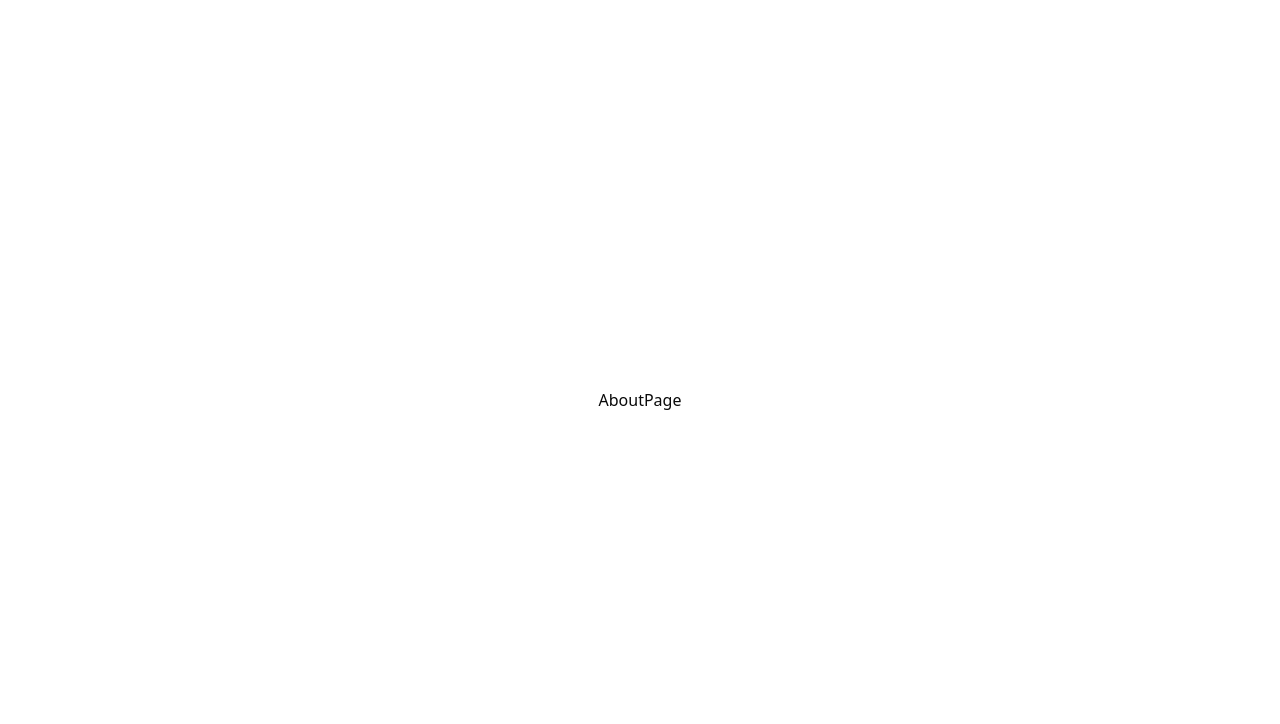
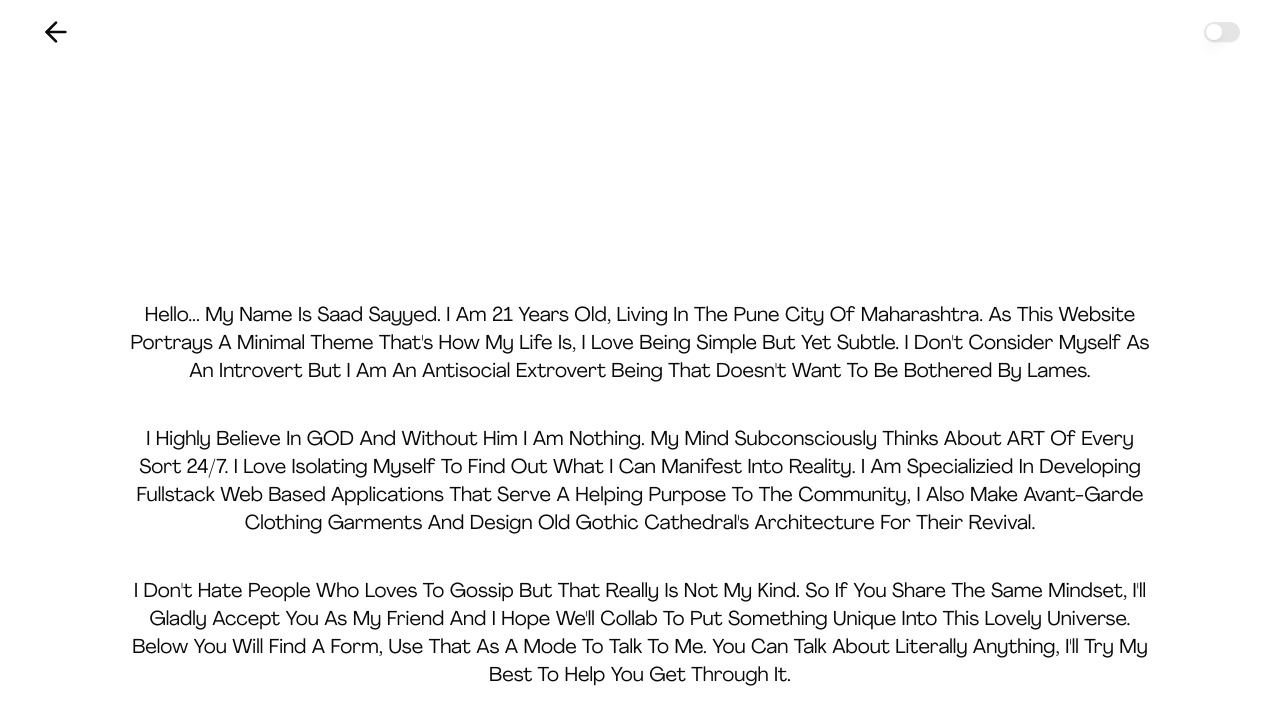
Before and after one commit to saadtresayyed10/minimal-portfolio, a Next.js app: page /about in a window 1280 px wide. Shown: the top 724 px of the page. Built offline with nearby package versions, Linux system fonts and the light colour scheme.

Commit message:
About page content done

```diff
--- /dev/null
+++ b/app/(about)/about/_components/NestNav.tsx
@@ -0,0 +1,18 @@
+import { ThemeSwitch } from "@/components/ui/switch";
+import { ArrowLeft } from "lucide-react";
+import Link from "next/link";
+
+const NestNav = () => {
+  return (
+    <div className="flex justify-between items-center lg:px-10 px-6 py-4 w-full">
+      <Link href="/">
+        <ArrowLeft className="w-8 h-8" />
+      </Link>
+      <div className="flex justify-center items-center flex-col gap-y-2">
+        <ThemeSwitch />
+      </div>
+    </div>
+  );
+};
+
+export default NestNav;
--- /dev/null
+++ b/app/(about)/about/layout.tsx
@@ -0,0 +1,14 @@
+import NestNav from "./_components/NestNav";
+
+const LayoutAbout = ({ children }: { children: React.ReactNode }) => {
+  return (
+    <div>
+      <header className="sticky top-0 z-50">
+        <NestNav />
+      </header>
+      <main>{children}</main>
+    </div>
+  );
+};
+
+export default LayoutAbout;
--- a/app/(about)/about/page.tsx
+++ b/app/(about)/about/page.tsx
@@ -1,7 +1,31 @@
+import Link from "next/link";
+
 const AboutPage = () => {
   return (
-    <div className="flex flex-col lg:gap-y-10 justify-center items-center w-full min-h-screen">
-      AboutPage
+    <div className="flex flex-col lg:gap-y-10 justify-center items-center w-full min-h-screen lg:text-xl font-medium capitalize text-center font-agrandir">
+      <h4 className="lg:w-[80%] lg:mt-16">
+        hello... my name is Saad Sayyed. I am 21 years old, living in the Pune
+        city of Maharashtra. As this website portrays a minimal theme
+        that&apos;s how my life is, I love being simple but yet subtle. I
+        don&apos;t consider myself as an introvert but I am an antisocial
+        extrovert being that doesn&apos;t want to be bothered by lames.
+      </h4>
+      <h4 className="lg:w-[80%]">
+        I highly believe in GOD and without him I am nothing. My mind
+        subconsciously thinks about ART of every sort 24/7. I love isolating
+        myself to find out what I can manifest into reality. I am specializied
+        in developing fullstack web based applications that serve a helping
+        purpose to the community, I also make avant-garde clothing garments and
+        design old gothic cathedral&apos;s architecture for their revival.
+      </h4>
+      <h4 className="lg:w-[80%]">
+        I don&apos;t hate people who loves to gossip but that really is not my
+        kind. So if you share the same mindset, I&apos;ll gladly accept you as
+        my friend and I hope we&apos;ll collab to put something unique into this
+        lovely universe. Below you will find a form, use that as a mode to talk
+        to me. You can talk about literally anything, I&apos;ll try my best to
+        help you get through it.
+      </h4>
     </div>
   );
 };
```
